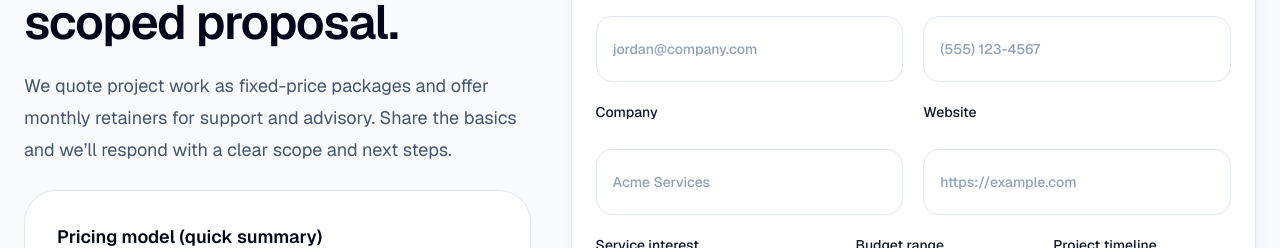
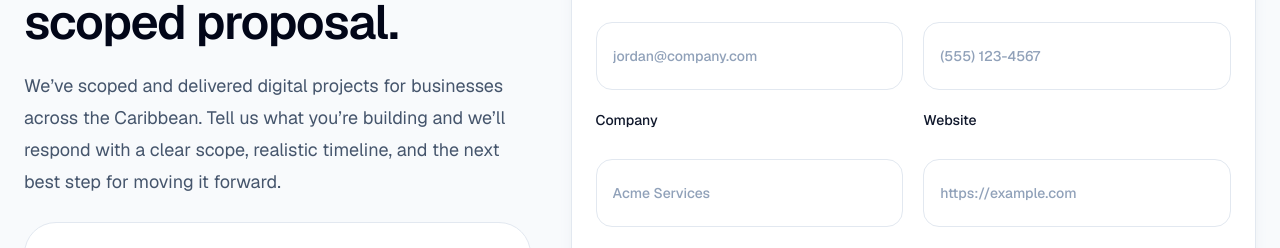
Before and after one commit to DeaneAlexander/BusinessWebsite, a Next.js app: page /contact in a window 1280 px wide. Shown: the part 359-607 px from the top of the page. Built offline with nearby package versions, Linux system fonts and the light colour scheme; no server answers.

Commit message:
docs(pages): update marketing copy and reposition home stats grid
- update contact page hero paragraph to highlight cross-caribbean project experience
- move proof statistics grid from below CTA buttons to above main body text on home page

```diff
--- a/app/contact/page.tsx
+++ b/app/contact/page.tsx
@@ -40,8 +40,9 @@ export default function ContactPage() {
             Tell us what you need and we&rsquo;ll map the fastest path to a scoped proposal.
           </h1>
           <p className="text-base leading-7 text-slate-600 sm:text-lg sm:leading-8">
-            We quote project work as fixed-price packages and offer monthly retainers for support
-            and advisory. Share the basics and we&rsquo;ll respond with a clear scope and next steps.
+            We&rsquo;ve scoped and delivered digital projects for businesses across the Caribbean.
+            Tell us what you&rsquo;re building and we&rsquo;ll respond with a clear scope, realistic
+            timeline, and the next best step for moving it forward.
           </p>
           <div className="rounded-[2rem] border border-slate-200 bg-white p-6 sm:p-8">
             <p className="text-lg font-semibold text-slate-950">Pricing model (quick summary)</p>
--- a/app/page.tsx
+++ b/app/page.tsx
@@ -65,6 +65,14 @@ export default function HomePage() {
               <h1 className="max-w-3xl text-4xl font-semibold tracking-tight sm:text-5xl lg:text-6xl">
                 Websites, Apps, Unreal Engine builds, and support systems your team can actually use.
               </h1>
+              <div className="grid gap-4 sm:grid-cols-3">
+                {proofStats.map((stat) => (
+                  <div key={stat.label} className="rounded-3xl border border-white/10 bg-white/5 p-5">
+                    <p className="text-2xl font-semibold text-white">{stat.value}</p>
+                    <p className="mt-2 text-sm text-slate-300">{stat.label}</p>
+                  </div>
+                ))}
+              </div>
               <p className="max-w-2xl text-base leading-7 text-slate-300 sm:text-lg sm:leading-8">
                 {siteConfig.name} helps businesses in Antigua and Barbuda and across the Caribbean
                 plan, build, and support digital products that improve customer journeys, daily
@@ -103,14 +111,6 @@ export default function HomePage() {
               >
                 WhatsApp Us
               </TrackedExternalLink>
-            </div>
-            <div className="grid gap-4 sm:grid-cols-3">
-              {proofStats.map((stat) => (
-                <div key={stat.label} className="rounded-3xl border border-white/10 bg-white/5 p-5">
-                  <p className="text-2xl font-semibold text-white">{stat.value}</p>
-                  <p className="mt-2 text-sm text-slate-300">{stat.label}</p>
-                </div>
-              ))}
             </div>
           </div>
 
```
